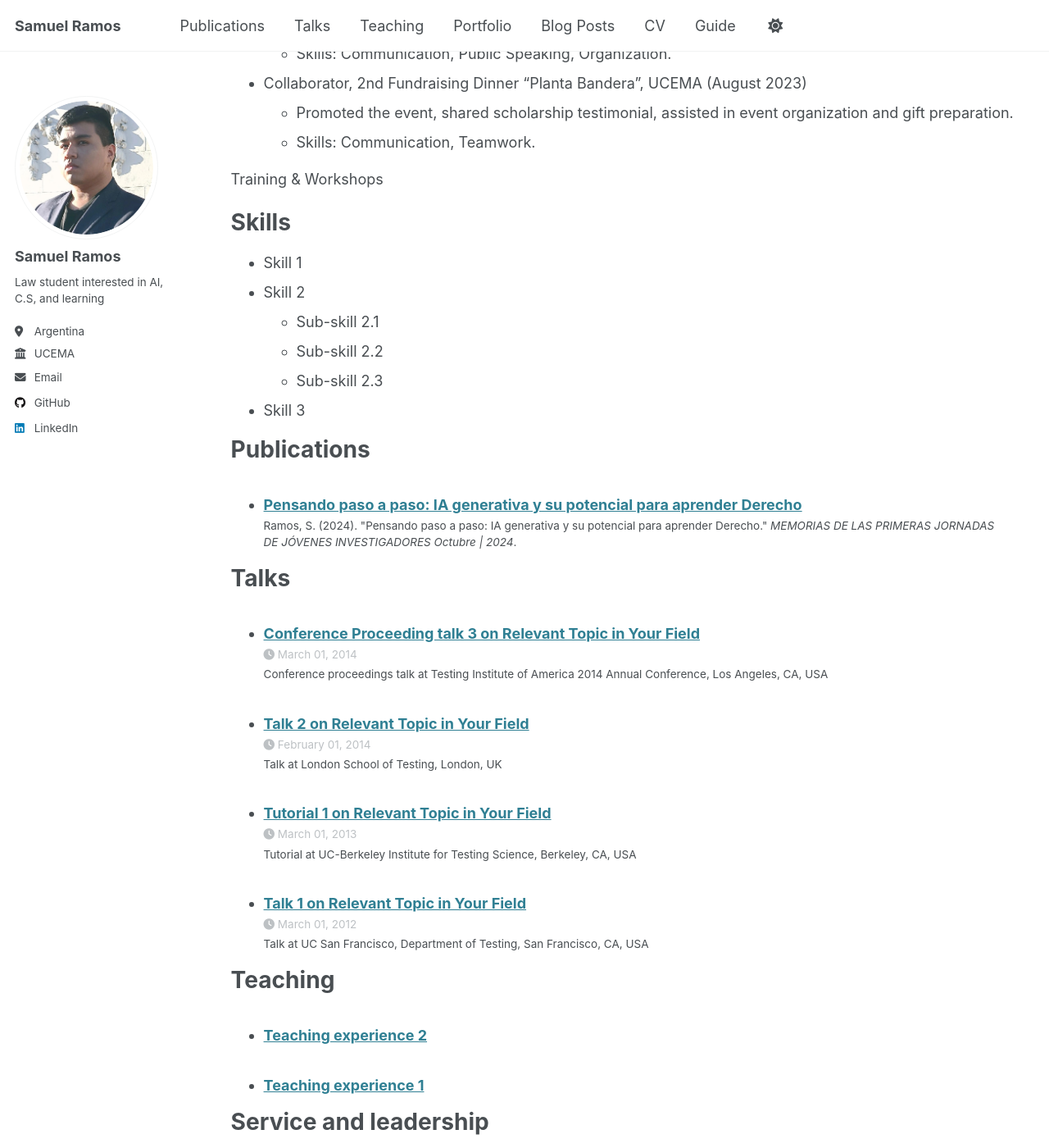
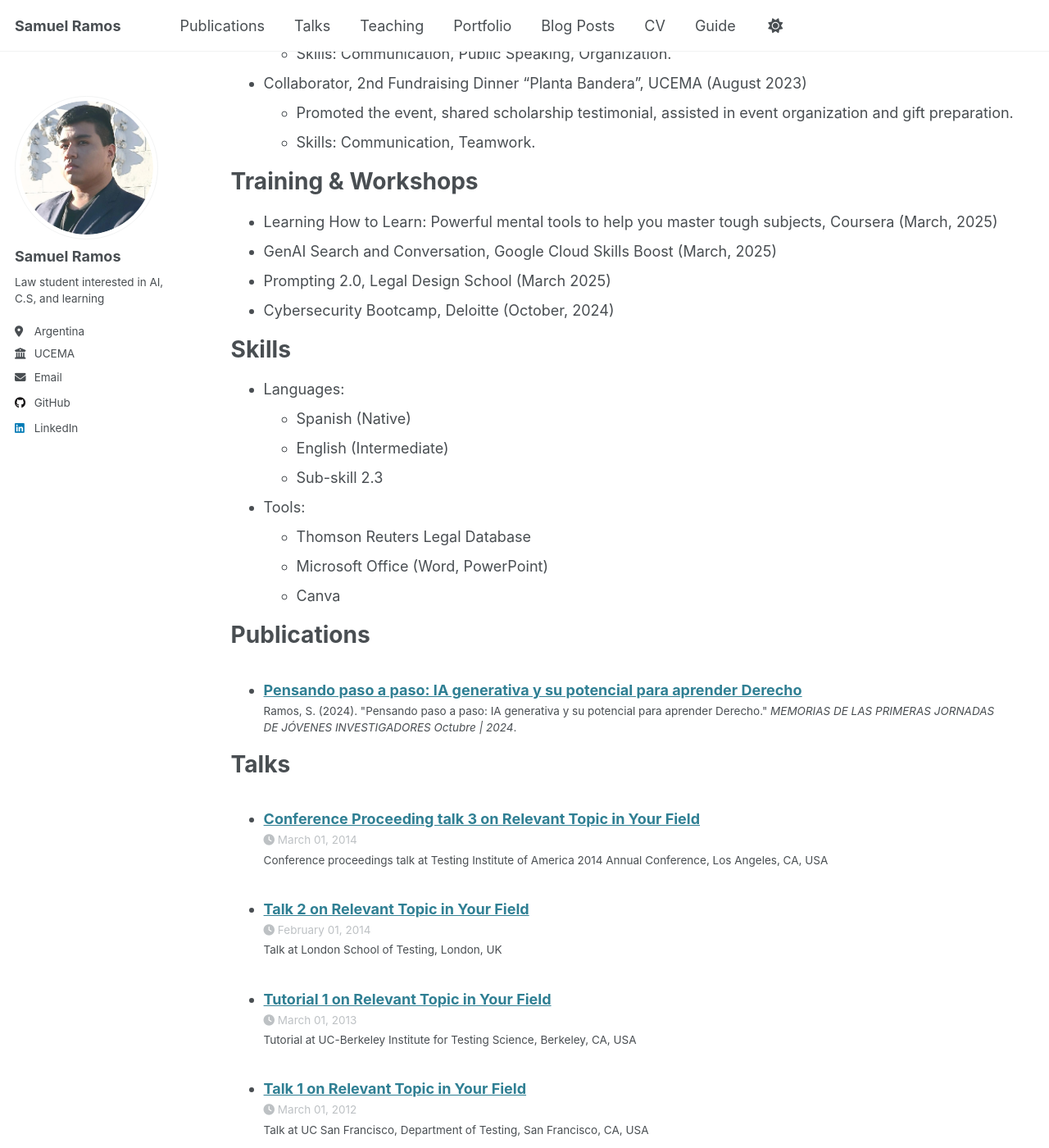
Before and after one commit to saiefr/saiefr.github.io, a Jekyll site: the page built from _pages/cv.md, in a window 1280 px wide and 1400 px high, scrolled down 454 px. Shown: the whole window at 82% size. Built offline with Jekyll 4.4.1, drawn with Linux system fonts in a browser that asks for light colours; some of the changed text lies outside the part shown.

Commit message:
Update cv.md

```diff
--- a/_pages/cv.md
+++ b/_pages/cv.md
@@ -28,16 +28,22 @@ Others
   * Skills: Communication, Teamwork.
 
 Training & Workshops
-
+======
+* Learning How to Learn: Powerful mental tools to help you master tough subjects, Coursera (March, 2025)
+* GenAI Search and Conversation, Google Cloud Skills Boost (March, 2025)
+* Prompting 2.0, Legal Design School (March 2025)
+* Cybersecurity Bootcamp, Deloitte (October, 2024)
 
 Skills
 ======
-* Skill 1
-* Skill 2
-  * Sub-skill 2.1
-  * Sub-skill 2.2
+* Languages:
+  * Spanish (Native)
+  * English (Intermediate)
   * Sub-skill 2.3
-* Skill 3
+* Tools:
+  * Thomson Reuters Legal Database
+  * Microsoft Office (Word, PowerPoint)
+  * Canva
 
 Publications
 ======
@@ -56,7 +62,3 @@ Teaching
   <ul>{% for post in site.teaching reversed %}
     {% include archive-single-cv.html %}
   {% endfor %}</ul>
-
-Service and leadership
-======
-* Currently signed in to 43 different slack teams
```
